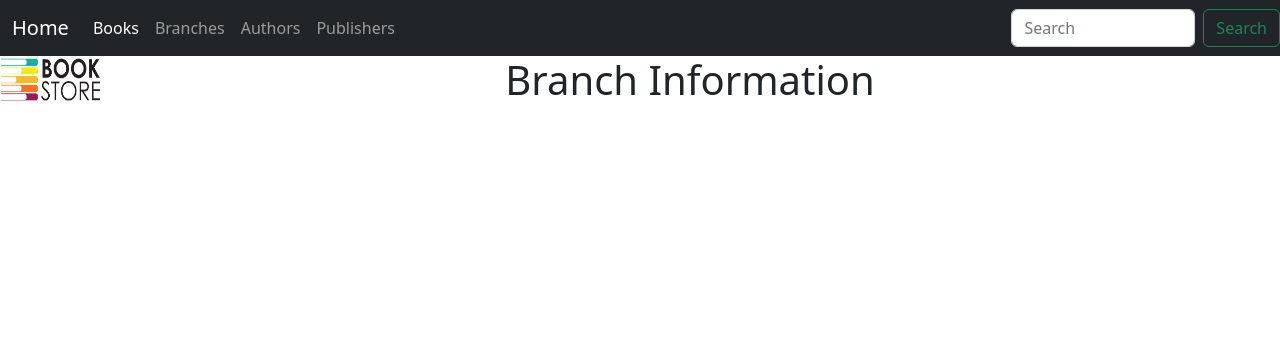
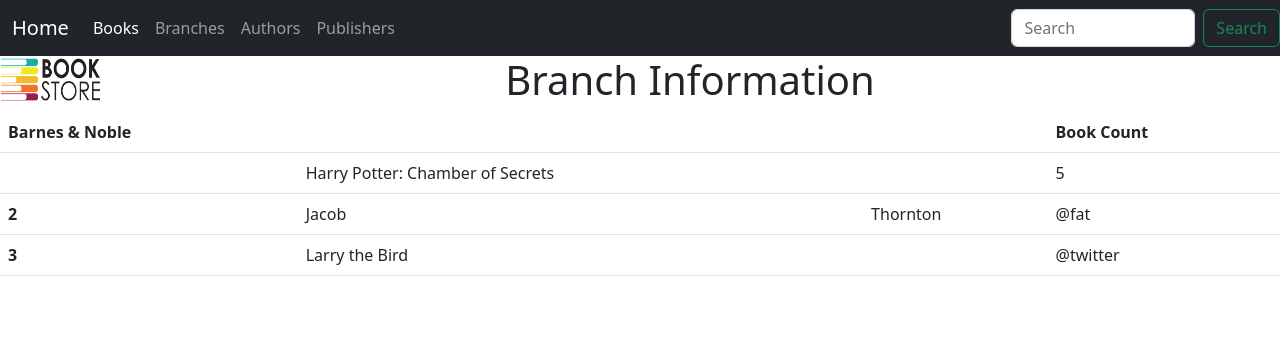
Before and after one commit to jeffreynightengale/LIS5, a PHP site: page /branch.php in a window 1280 px wide. Shown: the top 356 px of the page. Run offline with PHP 8.4, Linux system fonts and the light colour scheme.

Commit message:
Update branch.php

```diff
--- a/branch.php
+++ b/branch.php
@@ -5,3 +5,31 @@
 <h1 class="text-center">Branch Information</h1>
 
 <table class="table table-hover">
+  <thead>
+    <tr>
+      <th scope="col">Barnes & Noble</th>
+      <th scope="col"></th>
+      <th scope="col"></th>
+      <th scope="col">Book Count</th>
+    </tr>
+  </thead>
+  <tbody>
+    <tr>
+      <th scope="row"></th>
+      <td>Harry Potter: Chamber of Secrets</td>
+      <td></td>
+      <td>5</td>
+    </tr>
+    <tr>
+      <th scope="row">2</th>
+      <td>Jacob</td>
+      <td>Thornton</td>
+      <td>@fat</td>
+    </tr>
+    <tr>
+      <th scope="row">3</th>
+      <td colspan="2">Larry the Bird</td>
+      <td>@twitter</td>
+    </tr>
+  </tbody>
+</table>
```
